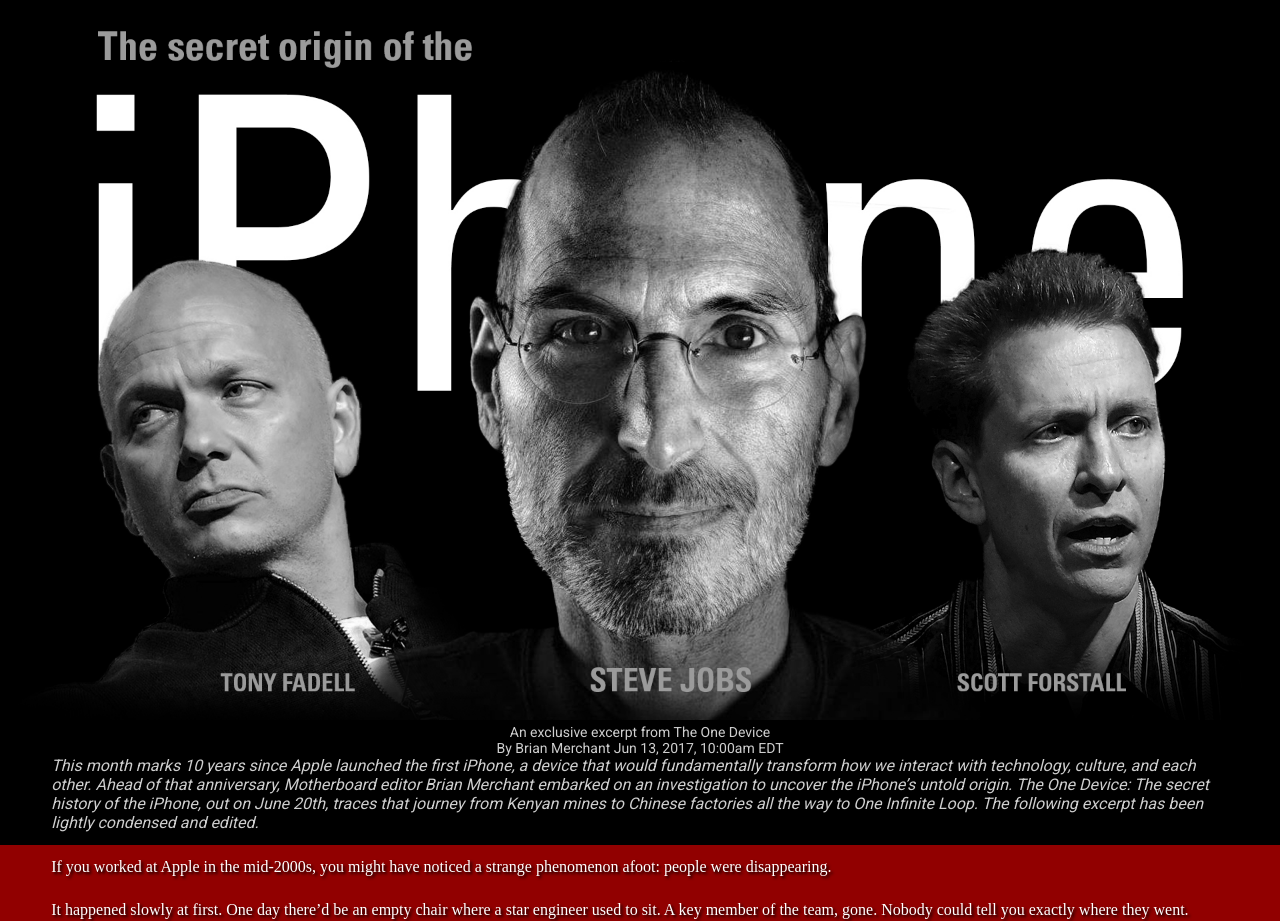
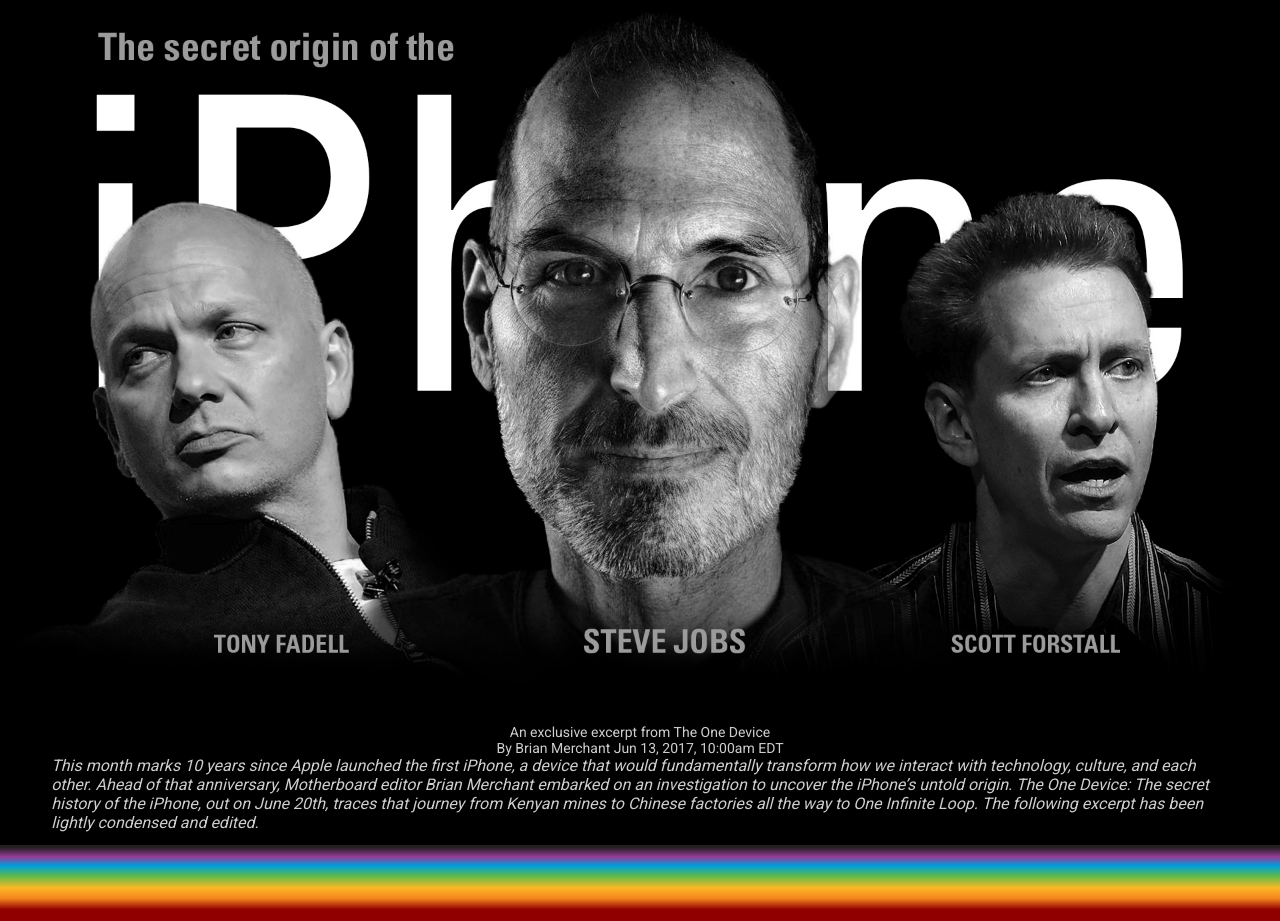
Before and after one commit to wlinczer/project3, a plain HTML site: page Will/index.html in a window 1280 px wide. Shown: the top 921 px of the page. Drawn offline with Linux system fonts and the light colour scheme.

Commit message:
intro-image changes

```diff
--- a/Will/assets/styles.css
+++ b/Will/assets/styles.css
@@ -15,7 +15,14 @@ header {
 img {
   width: 100%;
   height: auto;
-  margin-top: 0px;
+  margin: 0px;
+  padding: 0px;
+}
+
+.top-layer {
+  position: absolute;
+  top: 0px;
+  left: 0px;
 }
 
 p, h1, h2, h3, h4 {
--- a/Will/index.html
+++ b/Will/index.html
@@ -13,7 +13,11 @@
 <body>
   <div class="site-container">
     <header>
-      <img src="assets/images/masthead-image.jpg"></img>
+      <img src="assets/images/bottom-layer.jpg" class="bottom-layer"></img>
+
+      <img src="assets/images/top-layer.png" class="top-layer"></img>
+
+
 
       <div class="intro-container">
         <div class="author-date-content">
@@ -32,11 +36,13 @@
           </p>
         </div>
       </div>
+
     </header>
 
     <div class="article-container">
+
       <section class="section-one">
-
+        <img src="assets/images/black to red-01.jpg" class="color-transition"></img>
         <div>
           <p>
             If you worked at Apple in the mid-2000s, you might have noticed a strange phenomenon afoot: people were disappearing.
@@ -798,9 +804,9 @@
             him, Bilbrey thinks, because he “looked at technology like middle America does, like Grandma and Grandpa did.”
           </p>
 
-        <h4 data-aos="fade-right" data-aos-easing="ease-in-out" data-aos-duration="1000">
-          “[SCHILLER] WAS TOLD, LIKE, GET ON THE PROGRAM OR GET THE FUCK OUT. AND HE ULTIMATELY CAVED.”
-        </h4>
+          <h4 data-aos="fade-right" data-aos-easing="ease-in-out" data-aos-duration="1000">
+            “[SCHILLER] WAS TOLD, LIKE, GET ON THE PROGRAM OR GET THE FUCK OUT. AND HE ULTIMATELY CAVED.”
+          </h4>
 
           <p>
             When the rest of the team had decided to move on multitouch and a virtual keyboard, Schiller put his foot down. “There was this one spectacular meeting where we were finally going in a direction,” Fadell says, “and he
```
Also changed, not shown: Will/assets/images/black to red-01.jpg (added), Will/assets/images/bottom-layer.jpg (added), Will/assets/images/top-layer.png (added).
